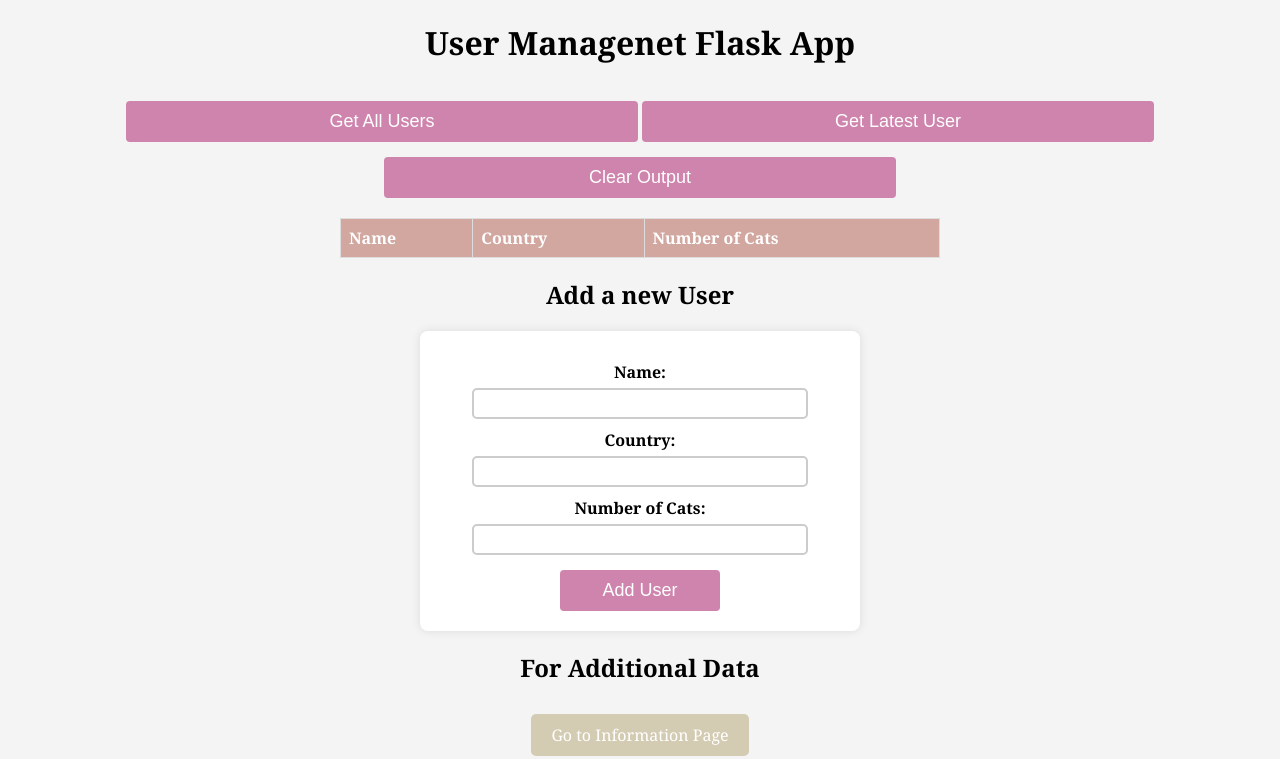
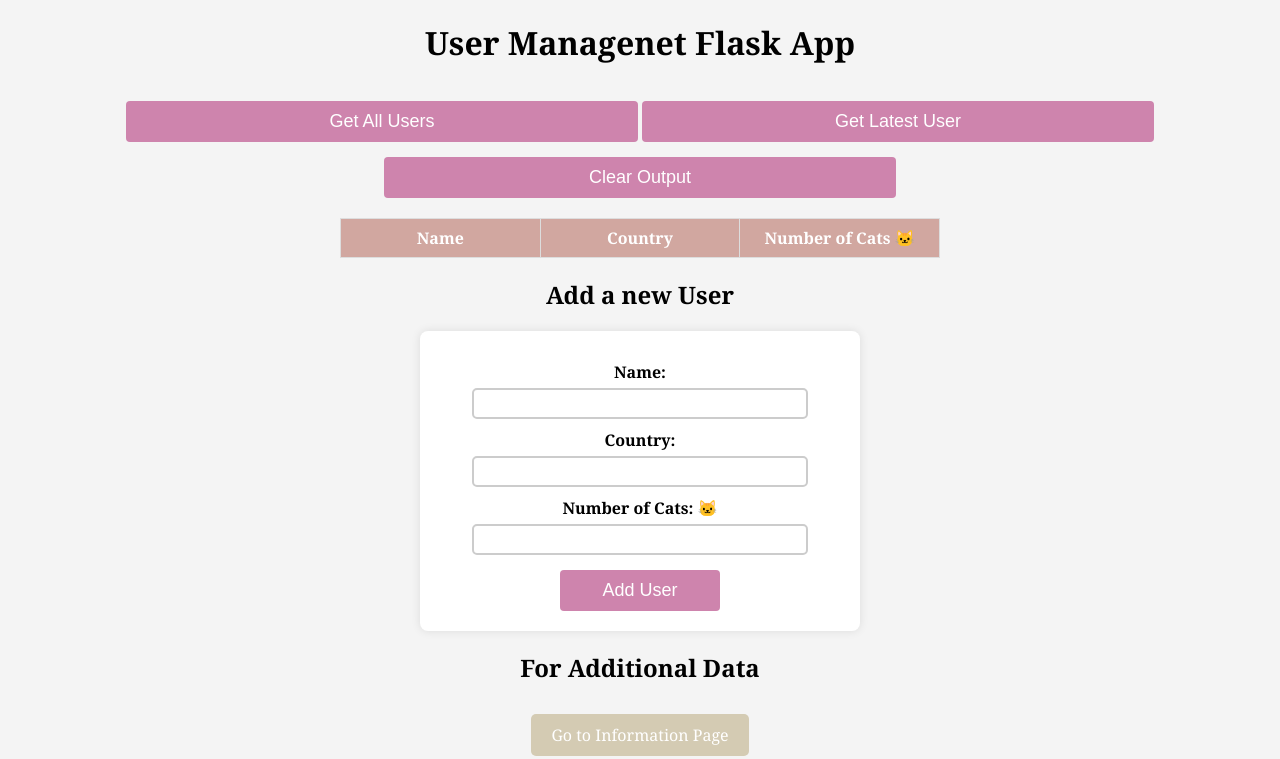
Before and after one commit to ElaiShalevRH/aws-flask, a Flask app: page / in a window 1280 px wide. Shown: the top 759 px of the page. Run offline with Flask 3, Linux system fonts and the light colour scheme; lists and menus that the app fills with data are empty.

Commit message:
small cosmetics

```diff
--- a/src/aws_flask/static/styles.css
+++ b/src/aws_flask/static/styles.css
@@ -66,20 +66,23 @@
 #usersTable {
   width: 100%;
   border-collapse: collapse;
+  table-layout: fixed;
   margin-top: 10px;
   background: #f9f9f9;
+  text-align: center;
 }
 
 #usersTable thead {
   background: #D1A7A0;
   color: white;
+  text-align: center;
 }
 
 #usersTable th,
 #usersTable td {
   border: 1px solid #ddd;
   padding: 8px;
-  text-align: left;
+  text-align: center;
 }
 
 #usersTable tbody tr:nth-child(even) {
--- a/src/aws_flask/templates/index.html
+++ b/src/aws_flask/templates/index.html
@@ -4,7 +4,7 @@
 <head>
   <meta charset="UTF-8">
   <meta name="viewport" content="width=device-width, initial-scale=1.0">
-  <title>My Flask UI</title>
+  <title>Flask App Index</title>
   <link rel="stylesheet" href="{{ url_for('static', filename='styles.css') }}">
 </head>
 
@@ -19,7 +19,7 @@
         <tr>
           <th>Name</th>
           <th>Country</th>
-          <th>Number of Cats</th>
+          <th>Number of Cats &#128049</th>
         </tr>
       </thead>
       <tbody>
@@ -35,7 +35,7 @@
     <label for="country">Country:</label>
     <input type="text" id="country" name="country" required><br>
 
-    <label for="cat_amount">Number of Cats:</label>
+    <label for="cat_amount">Number of Cats: &#128049 </label>
     <input type="number" id="cat_amount" name="cat_amount" required><br>
 
     <button type="submit">Add User</button>
```
